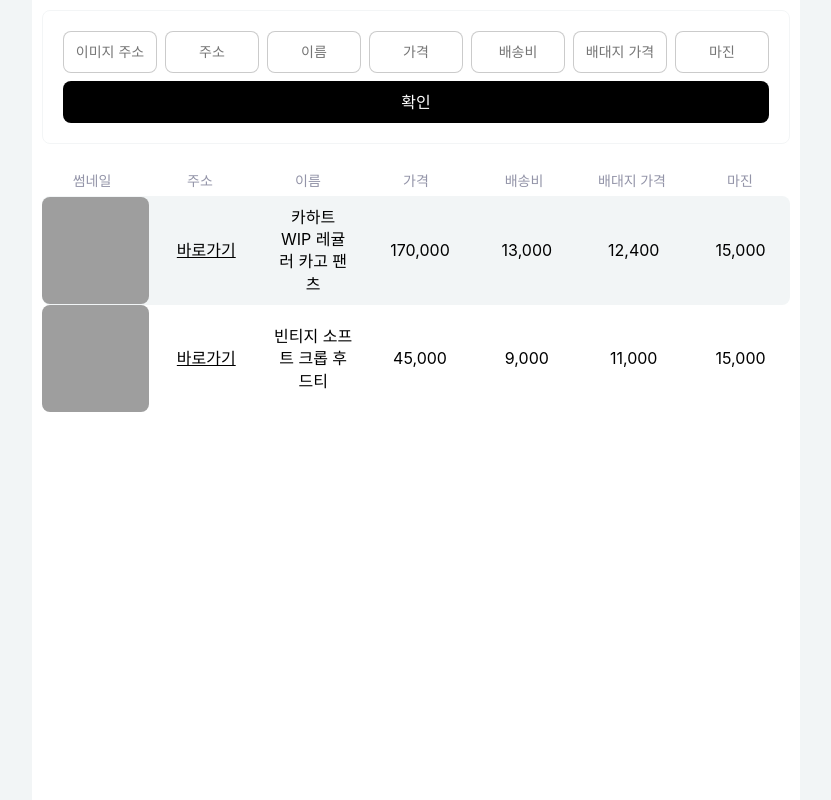
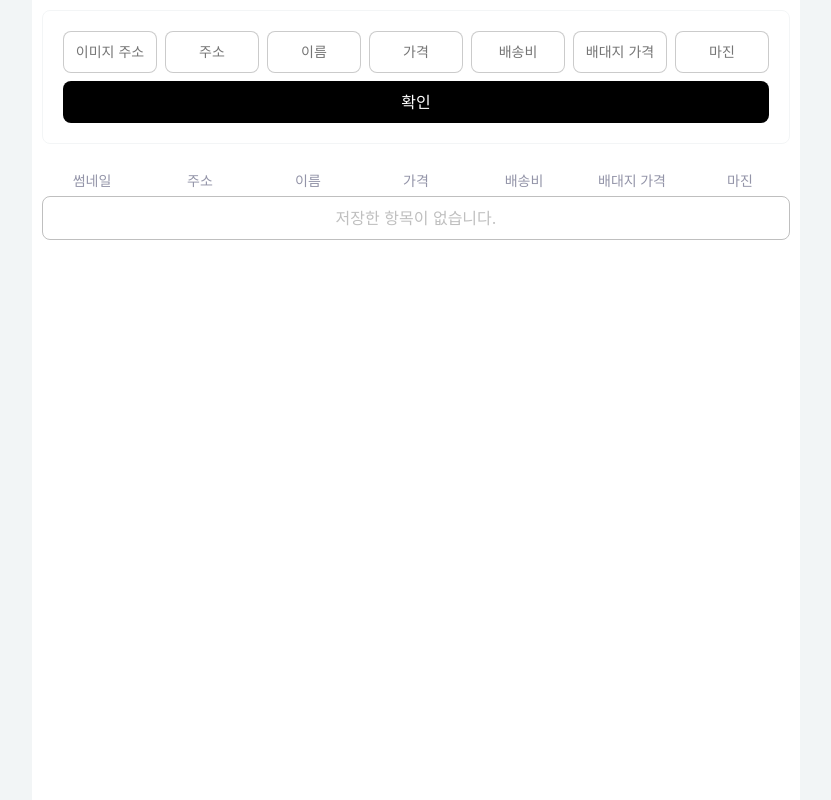
Before and after one commit to kimsangjunv1/-React-Test, a React (Vite) app: page / in a window 1280 px wide. Shown: the whole page, without its empty margins (224-1055 px from the left). Built offline with nearby package versions, Linux system fonts and the light colour scheme; grey boxes are pictures that could not be loaded.

Commit message:
[Fix] 테스트 코드 제거

```diff
--- a/src/components/pages/Main.jsx
+++ b/src/components/pages/Main.jsx
@@ -12,27 +12,6 @@ const Main = () => {
     const [ targetBenefit, setTargetBenefit ] = useState(0);
     const [ targetSubPrice, setTargetSubPrice ] = useState(0);
     const [ targetDeliveryFee, setTargetDeliveryFee ] = useState(0);
-
-    let tempData = [
-        {
-            "imgSrc":"https://4elementos.com/92445-large_default/carhartt-wip-regular-cargo-pant-i03047589gd32.jpg",
-            "address":"https://4elementos.com/en/trousers/35072-carhartt-wip-regular-cargo-pant-i03047589gd32.html",
-            "price":"170,000",
-            "subPrice":"12,400",
-            "benefit":"15,000",
-            "name":"카하트 WIP 레귤러 카고 팬츠",
-            "deliveryFee":"13,000",
-        },
-        {
-            "imgSrc":"https://www.gap.com/webcontent/0056/690/793/cn56690793.jpg",
-            "address":"https://www.gap.com/browse/product.do?pid=5235631620005&cid=1127938&pcid=1127938&vid=1&cpos=47&kcid=CategoryIDs%3D1127938&ctype=Listing&cpid=res638629356865328162#pdp-page-content",
-            "price":"45,000",
-            "subPrice":"11,000",
-            "benefit":"15,000",
-            "name":"빈티지 소프트 크롭 후드티",
-            "deliveryFee":"9,000",
-        }
-    ]
 
     // 함수 : 현재 입력된 값을 기준으로 삽입
     const setOnList = () => {
@@ -115,7 +94,6 @@ const Main = () => {
 
     // 로컬스토리지에서 값이 있다면 가져온 후 list에 삽입
     useEffect(() => {
-        setLocalStorage(tempData);
         let data = JSON.parse(getLocalStorage("data_note"));
 
         if (data) {
```
